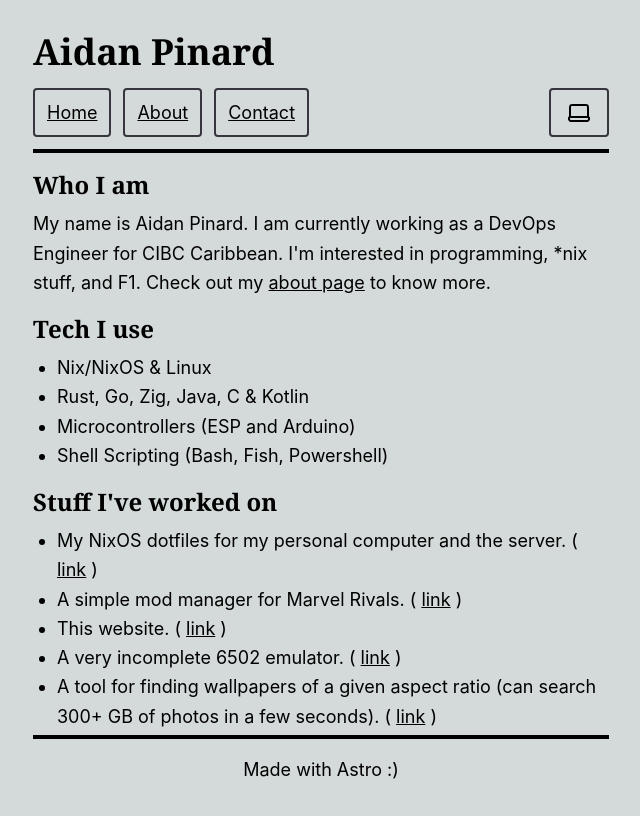
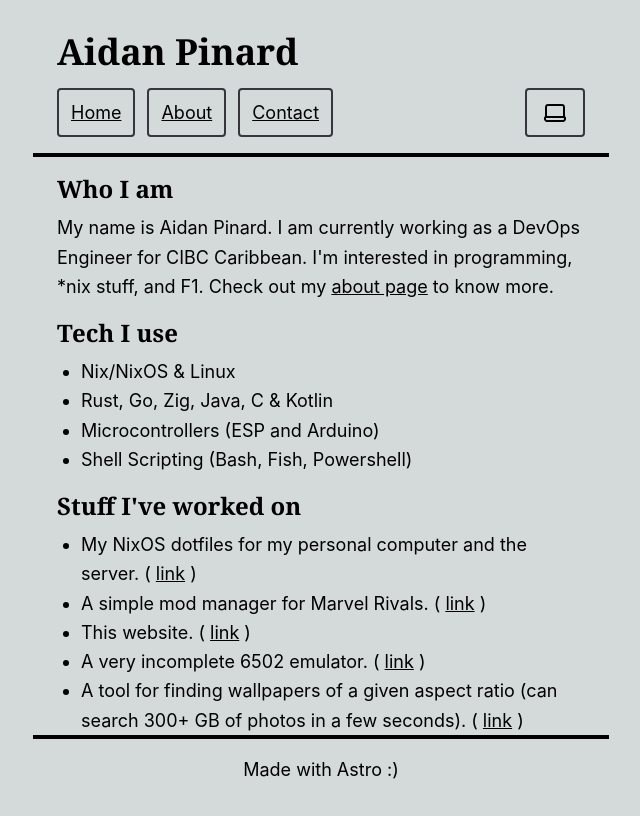
Before and after one commit to jeiang/website, an Astro site: page / in a window 1280 px wide. Shown: the whole page, without its empty margins (319-959 px from the left). Built offline with nearby package versions, Linux system fonts and the light colour scheme; Astro itself is replaced by a stand-in of ours.

Commit message:
chore: fix smaller screen sizing

```diff
--- a/src/components/Footer.astro
+++ b/src/components/Footer.astro
@@ -1,5 +1,4 @@
 ---
-
 ---
 
 <footer
--- a/src/components/Header.astro
+++ b/src/components/Header.astro
@@ -3,9 +3,9 @@ import LinkButton from "./LinkButton.astro";
 import ThemeButton from "./ThemeButton.astro";
 ---
 
-<header class="sticky z-50 py-4 w-full max-w-xl bg-light dark:bg-dark">
+<header class="sticky top-0 z-50 px-6 py-4 border-b-4 w-full max-w-xl bg-light dark:bg-dark">
   <h1 class="text-4xl py-4 font-serif font-bold">Aidan Pinard</h1>
-  <div class="flex flex-row border-b-4 pb-3">
+  <div class="flex flex-row">
     <nav class="flex flex-grow flex-row space-x-3">
       <LinkButton href="/">Home</LinkButton>
       <LinkButton href="/about">About</LinkButton>
--- a/src/layouts/Layout.astro
+++ b/src/layouts/Layout.astro
@@ -31,7 +31,7 @@ const { title, description } = Astro.props;
     class="flex flex-col leading-relaxed min-h-dvh items-center text-lg bg-light dark:bg-dark dark:text-light"
   >
     <Header />
-    <main class="flex-grow w-full max-w-xl">
+    <main class="flex-grow w-full max-w-xl py-4 px-6">
       <slot />
     </main>
     <Footer />
```
